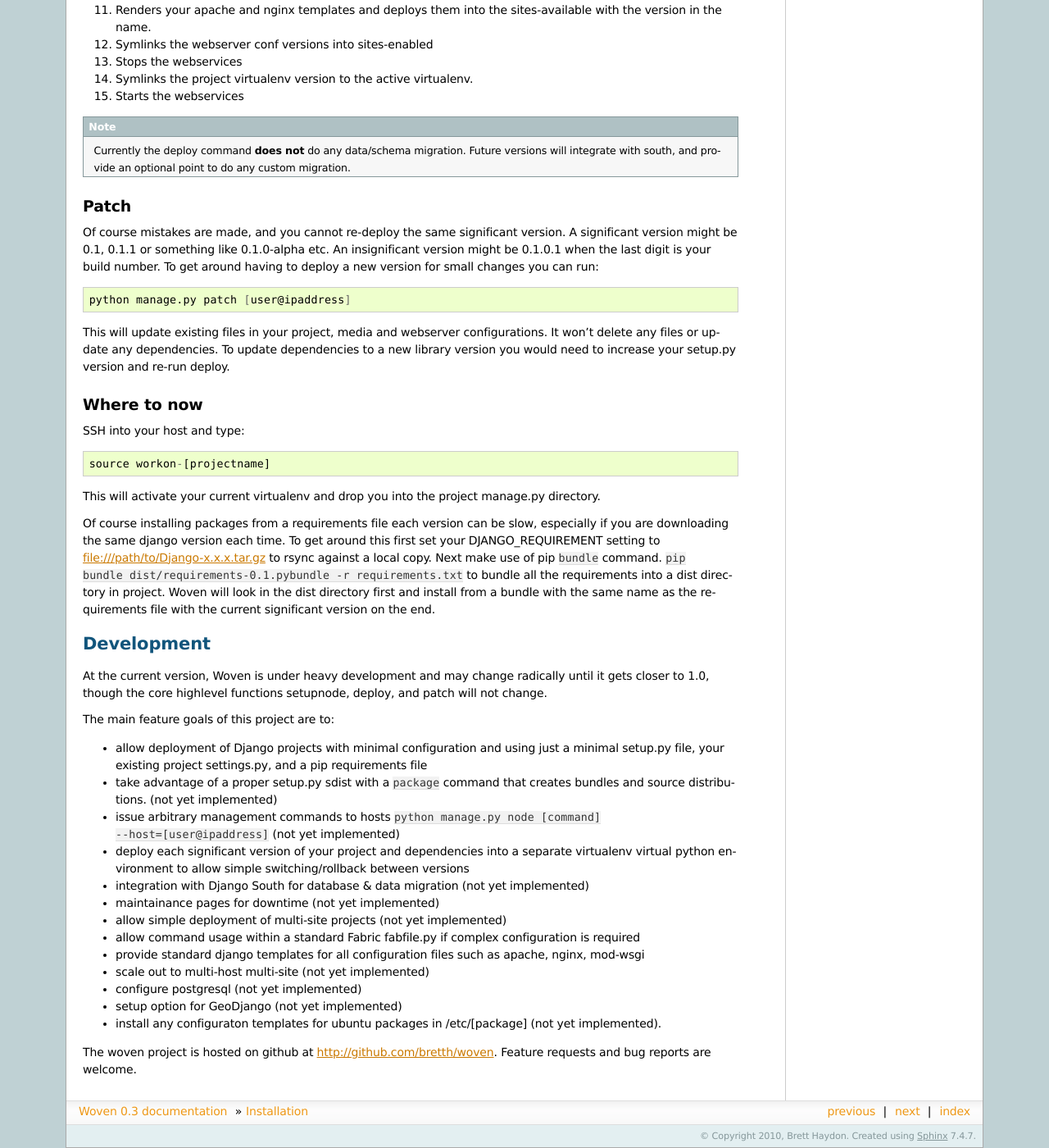
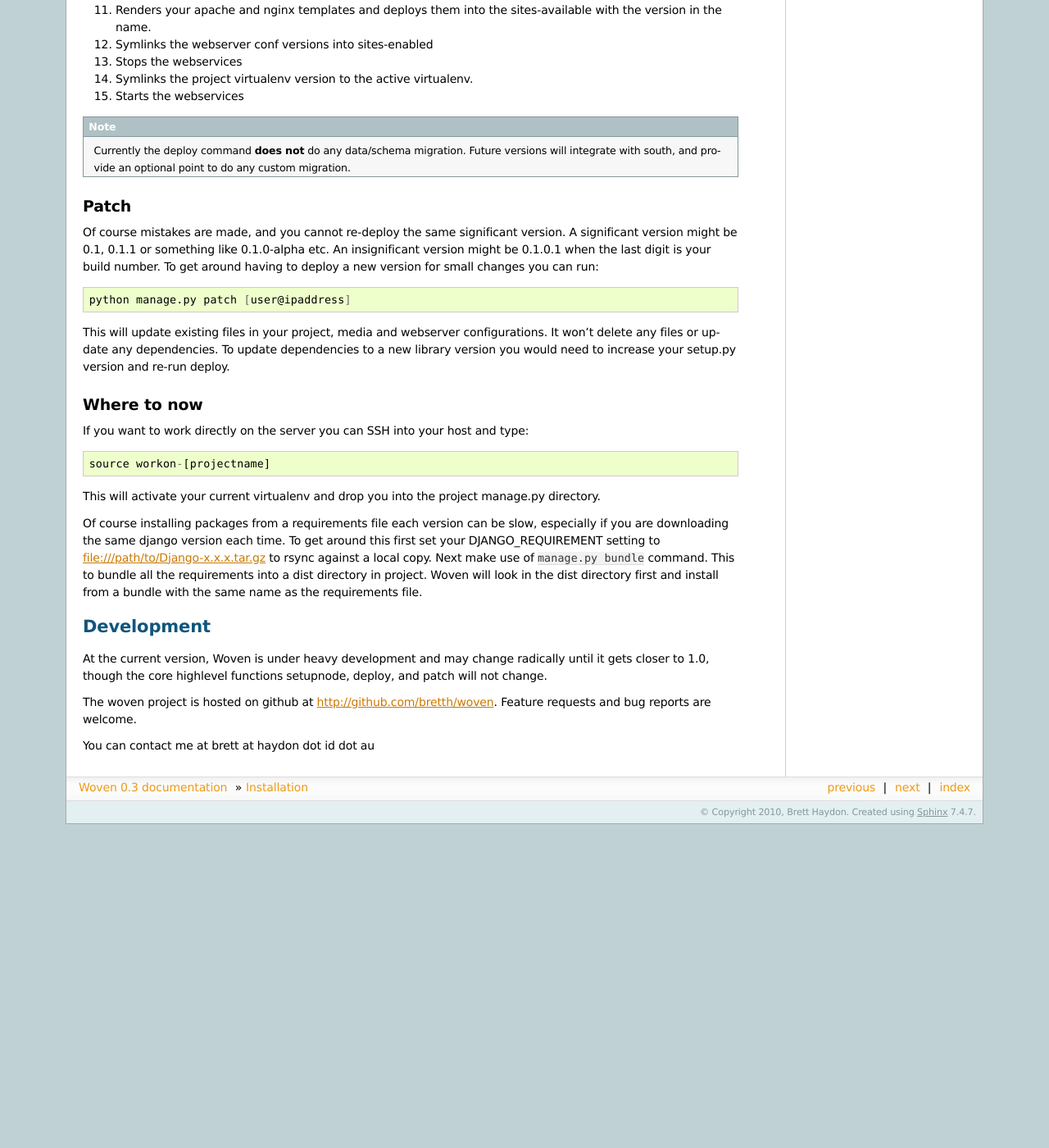
Before and after one commit to bretth/woven, a Sphinx documentation site: the page built from docs/main.rst, in a window 1280 px wide and 1400 px high, scrolled down 2340 px. Shown: the whole window at 82% size. Built offline with Sphinx 7.4.7, drawn with Linux system fonts in a browser that asks for light colours; after the commit the page ends 3345 px from its top, so only the background shows below that; some of the changed text lies outside the part shown.

Commit message:
more doc changes

```diff
--- a/docs/main.rst
+++ b/docs/main.rst
@@ -106,7 +106,7 @@ Deploy does the following::
 1. For your first deployment it will deploy your sqlite database
 2. Create a virtualenv for the project version
 3. Install django. By default it will install the current version. You can set a pip requirements string DJANGO_REQUIREMENT in your settings.py if you want svn trunk or some other version
-4. Install dependencies from one or more requirement req*.txt files. eg. req1.txt, requirements.txt. If one doesn't exist then it will create one locally and add woven in it by default.
+4. Install dependencies from one or more requirement req* files. eg. req, requirements.txt etc. If one doesn't exist then it will create one locally and add woven in it by default.
 5. Creates a local sitesettings folder and a settings file for your server [root domain].py if it doesn't already exist. You can see how woven lays out your project on the server here.
 6. Deploys your project to the virtualenv on the server
 7. Deploys your root (shortest path) TEMPLATE_DIR into a templates directory on the server.
@@ -138,14 +138,14 @@ This will update existing files in your project, media and webserver configurati
 Where to now
 ------------
 
-SSH into your host and type::
+If you want to work directly on the server you can SSH into your host and type::
 
     source workon-[projectname]
 
 This will activate your current virtualenv and drop you into the project manage.py directory.
 
 Of course installing packages from a requirements file each version can be slow, especially if you are
-downloading the same django version each time. To get around this first set your DJANGO_REQUIREMENT setting to file:///path/to/Django-x.x.x.tar.gz to rsync against a local copy. Next make use of pip ``bundle`` command. ``pip bundle dist/requirements-0.1.pybundle -r requirements.txt`` to bundle all the requirements into a dist directory in project. Woven will look in the dist directory first and install from a bundle with the same name as the requirements file with the current significant version on the end.
+downloading the same django version each time. To get around this first set your DJANGO_REQUIREMENT setting to file:///path/to/Django-x.x.x.tar.gz to rsync against a local copy. Next make use of  ``manage.py bundle`` command. This to bundle all the requirements into a dist directory in project. Woven will look in the dist directory first and install from a bundle with the same name as the requirements file.
 
 Development
 ===========
@@ -153,20 +153,6 @@ Development
 At the current version, Woven is under heavy development and may change radically until it gets closer to 1.0,
 though the core highlevel functions setupnode, deploy, and patch will not change.
 
-The main feature goals of this project are to:
+The woven project is hosted on github at http://github.com/bretth/woven. Feature requests and bug reports are welcome.
 
-* allow deployment of Django projects with minimal configuration and using just a minimal setup.py file, your existing project settings.py, and a pip requirements file
-* take advantage of a proper setup.py sdist with a ``package`` command that creates bundles and source distributions. (not yet implemented)
-* issue arbitrary management commands to hosts ``python manage.py node [command] --host=[user@ipaddress]`` (not yet implemented)
-* deploy each significant version of your project and dependencies into a separate virtualenv virtual python environment to allow simple switching/rollback between versions
-* integration with Django South for database & data migration (not yet implemented)
-* maintainance pages for downtime (not yet implemented)
-* allow simple deployment of multi-site projects (not yet implemented)
-* allow command usage within a standard Fabric fabfile.py if complex configuration is required
-* provide standard django templates for all configuration files such as apache, nginx, mod-wsgi
-* scale out to multi-host multi-site (not yet implemented)
-* configure postgresql (not yet implemented)
-* setup option for GeoDjango (not yet implemented)
-* install any configuraton templates for ubuntu packages in /etc/[package] (not yet implemented).
-
-The woven project is hosted on github at http://github.com/bretth/woven. Feature requests and bug reports are welcome.
+You can contact me at brett at haydon dot id dot au
```
